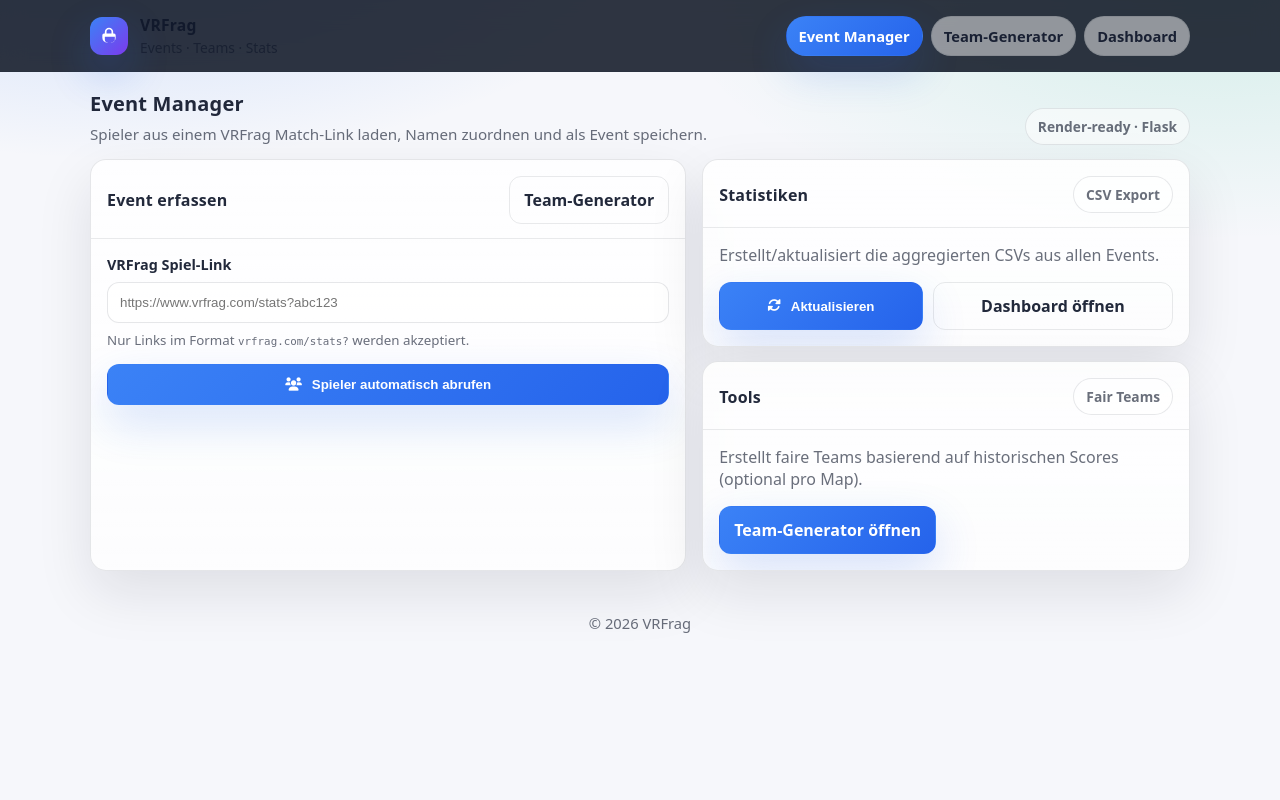
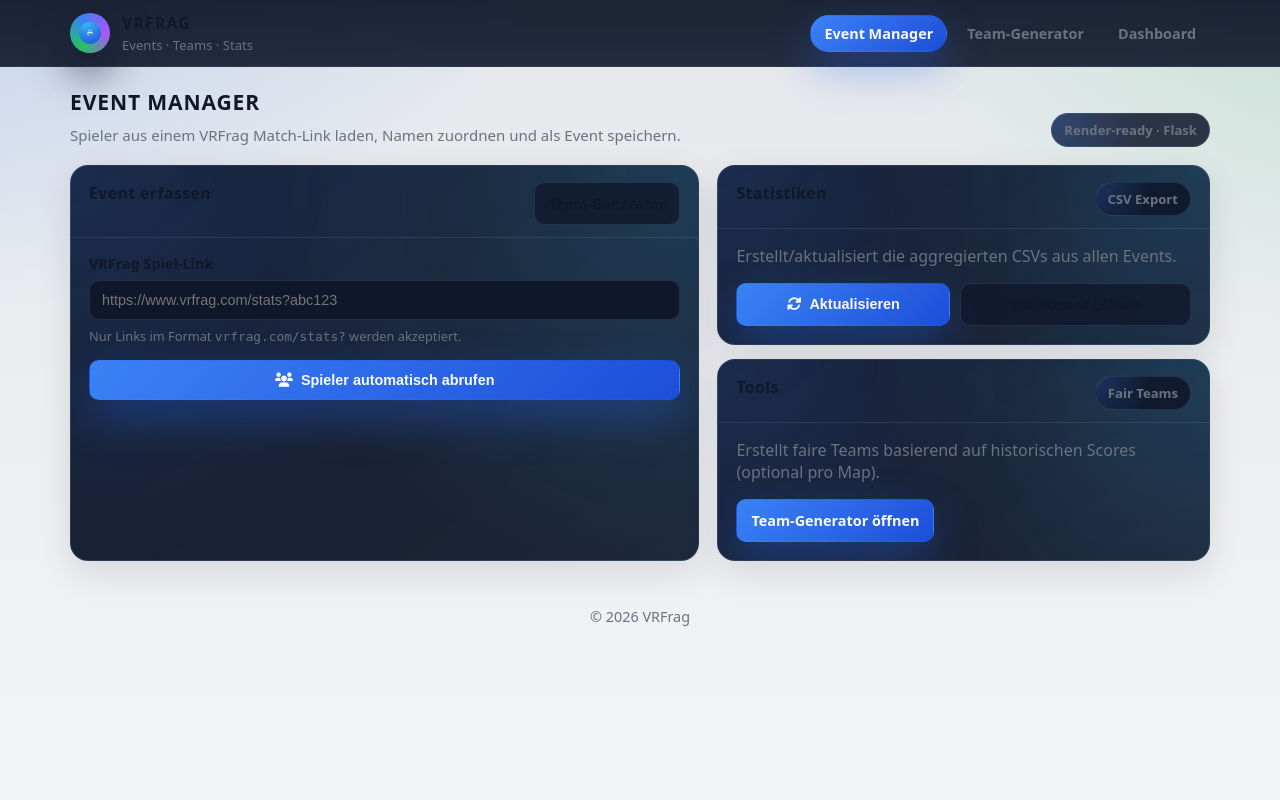
Before and after one commit to Trent1337/VRFrag, a Flask app: page / in a window 1280 px wide. Run offline with Flask 3, Linux system fonts and the light colour scheme.

Commit message:
Update site UI and generator
- Add shared base template and professional styling via static assets

- Improve team generator stability/performance and add CSV read caching

```diff
--- a/static/app.css
+++ b/static/app.css
@@ -1,363 +1,608 @@
-/* VRFrag UI theme (professional, minimal, responsive) */
+/* VRFrag UI – refreshed professional layout */
 :root{
-  --bg: #0b1220;
-  --panel: rgba(255,255,255,.06);
-  --panel-2: rgba(255,255,255,.085);
-  --border: rgba(255,255,255,.12);
-  --text: rgba(255,255,255,.92);
-  --muted: rgba(255,255,255,.68);
-  --shadow: 0 20px 60px rgba(0,0,0,.45);
-  --radius: 16px;
-  --radius-sm: 12px;
-  --ring: rgba(59,130,246,.25);
+  --bg: #050816;
+  --bg-elevated: #0b1120;
+  --bg-soft: #020617;
+  --panel: rgba(15,23,42,.9);
+  --panel-soft: rgba(15,23,42,.85);
+  --border: rgba(148,163,184,.28);
+  --border-subtle: rgba(148,163,184,.18);
+  --text: #e5e7eb;
+  --muted: #9ca3af;
+  --shadow-soft: 0 18px 40px rgba(15,23,42,.55);
+  --shadow-strong: 0 26px 70px rgba(15,23,42,.9);
+
+  --radius-xl: 18px;
+  --radius-lg: 14px;
+  --radius-md: 10px;
+  --ring: rgba(59,130,246,.35);
 
   --primary: #3b82f6;
-  --primary-2: #2563eb;
-  --success: #22c55e;
-  --danger: #ef4444;
-  --warning: #f59e0b;
+  --primary-soft: #1d4ed8;
+  --accent: #22c55e;
+  --danger: #f97373;
+  --danger-strong: #ef4444;
 
   --mono: ui-monospace, SFMono-Regular, Menlo, Monaco, Consolas, "Liberation Mono","Courier New", monospace;
-  --sans: ui-sans-serif, system-ui, -apple-system, "Segoe UI", Roboto, Helvetica, Arial, "Apple Color Emoji", "Segoe UI Emoji";
+  --sans: system-ui, -apple-system, BlinkMacSystemFont, "Segoe UI", Roboto, Helvetica, Arial, sans-serif;
 }
 
 @media (prefers-color-scheme: light){
   :root{
-    --bg: #f6f7fb;
-    --panel: rgba(255,255,255,.82);
-    --panel-2: rgba(255,255,255,.95);
+    --bg: #f3f4f6;
+    --bg-elevated: #ffffff;
+    --bg-soft: #e5e7eb;
+    --panel: #ffffff;
+    --panel-soft: #f9fafb;
     --border: rgba(15,23,42,.12);
-    --text: rgba(15,23,42,.92);
-    --muted: rgba(15,23,42,.62);
-    --shadow: 0 22px 55px rgba(15,23,42,.10);
+    --border-subtle: rgba(148,163,184,.16);
+    --text: #111827;
+    --muted: #6b7280;
+    --shadow-soft: 0 12px 35px rgba(15,23,42,.11);
+    --shadow-strong: 0 20px 55px rgba(15,23,42,.18);
   }
 }
 
-*{box-sizing:border-box}
-html, body{height:100%}
+*,
+*::before,
+*::after{
+  box-sizing:border-box;
+}
+
+html, body{
+  height:100%;
+}
+
 body{
   margin:0;
   font-family: var(--sans);
   color: var(--text);
   background:
-    radial-gradient(900px 400px at 10% -10%, rgba(59,130,246,.22), transparent 60%),
-    radial-gradient(900px 400px at 95% 0%, rgba(16,185,129,.14), transparent 60%),
-    linear-gradient(180deg, var(--bg), var(--bg));
+    radial-gradient(1200px 800px at -10% -20%, rgba(59,130,246,.28), transparent 60%),
+    radial-gradient(900px 700px at 110% -10%, rgba(34,197,94,.2), transparent 60%),
+    linear-gradient(180deg, var(--bg-soft), var(--bg));
+  -webkit-font-smoothing: antialiased;
 }
 
-a{color:inherit}
-
-.container{
-  max-width: 1140px;
-  margin: 0 auto;
-  padding: 20px;
+a{
+  color:inherit;
+  text-decoration:none;
 }
 
+/* Layout wrapper */
+.container{
+  max-width: 1180px;
+  margin: 0 auto;
+  padding: 22px 20px 26px 20px;
+}
+
+/* HEADER / NAVIGATION */
 .app-header{
   position: sticky;
   top: 0;
-  z-index: 10;
-  background: color-mix(in srgb, var(--bg) 82%, transparent);
-  backdrop-filter: blur(12px);
-  border-bottom: 1px solid color-mix(in srgb, var(--border) 70%, transparent);
-}
-@supports not (color-mix(in srgb, #000 50%, #fff)){
-  .app-header{ background: rgba(11,18,32,.85); }
+  z-index: 20;
+  border-bottom: 1px solid var(--border-subtle);
+  background: linear-gradient(
+    180deg,
+    rgba(15,23,42,.94),
+    rgba(15,23,42,.9)
+  );
+  backdrop-filter: blur(18px);
 }
 
 .header-inner{
+  max-width: 1180px;
+  margin: 0 auto;
+  padding: 12px 20px;
   display:flex;
   align-items:center;
   justify-content:space-between;
-  gap: 12px;
-  padding: 14px 20px;
-  max-width: 1140px;
-  margin: 0 auto;
+  gap: 16px;
 }
 
 .brand{
   display:flex;
   align-items:center;
   gap: 12px;
-  min-width: 220px;
+  min-width: 215px;
 }
+
 .brand-mark{
-  width: 38px;
-  height: 38px;
-  border-radius: 12px;
-  background: linear-gradient(135deg, var(--primary), #7c3aed);
-  box-shadow: 0 18px 40px rgba(37,99,235,.25);
-  display:grid;
-  place-items:center;
-  flex: 0 0 auto;
+  width: 40px;
+  height: 40px;
+  border-radius: 999px;
+  padding: 1px;
+  background:
+    conic-gradient(from 210deg, #22c55e, #3b82f6, #a855f7, #22c55e);
+  box-shadow: 0 18px 40px rgba(15,23,42,.8);
+  display:flex;
+  align-items:center;
+  justify-content:center;
 }
-.brand-mark svg{width:20px;height:20px;fill:white}
-.brand-title{display:flex;flex-direction:column;gap:2px}
-.brand-title strong{font-size:.98rem; letter-spacing:.2px}
-.brand-title span{font-size:.86rem; color: var(--muted)}
+
+.brand-mark svg{
+  width: 22px;
+  height: 22px;
+  border-radius: 999px;
+  padding: 7px;
+  background: radial-gradient(circle at 30% 0%, #38bdf8, #1d4ed8);
+  fill: #e5e7eb;
+}
+
+.brand-title{
+  display:flex;
+  flex-direction:column;
+  gap: 2px;
+}
+
+.brand-title strong{
+  font-size: 0.98rem;
+  letter-spacing: .08em;
+  text-transform: uppercase;
+}
+
+.brand-title span{
+  font-size: .82rem;
+  color: var(--muted);
+}
 
 .nav{
   display:flex;
   align-items:center;
-  gap: 8px;
-  flex-wrap: wrap;
-  justify-content: flex-end;
+  justify-content:flex-end;
+  gap: 6px;
+  flex-wrap:wrap;
 }
+
 .nav a{
-  text-decoration:none;
-  font-weight: 700;
-  font-size: .92rem;
-  padding: 9px 12px;
+  position:relative;
+  padding: 8px 13px;
   border-radius: 999px;
-  border: 1px solid color-mix(in srgb, var(--border) 75%, transparent);
-  background: color-mix(in srgb, var(--panel) 60%, transparent);
+  border: 1px solid transparent;
+  font-size: .9rem;
+  font-weight: 600;
+  color: var(--muted);
+  background: transparent;
+  transition:
+    background .14s ease-out,
+    color .14s ease-out,
+    border-color .14s ease-out,
+    box-shadow .14s ease-out,
+    transform .06s ease-out;
 }
-.nav a:hover{background: color-mix(in srgb, var(--panel-2) 70%, transparent)}
+
+.nav a::after{
+  content:"";
+  position:absolute;
+  inset: 0;
+  border-radius: inherit;
+  border: 1px solid rgba(148,163,184,.3);
+  opacity: 0;
+  pointer-events:none;
+  transition: opacity .18s ease-out;
+}
+
+.nav a:hover{
+  background: rgba(15,23,42,.92);
+  color: #e5e7eb;
+  transform: translateY(1px);
+}
+
+.nav a:hover::after{
+  opacity: 1;
+}
+
 .nav a.active{
   border-color: transparent;
-  background: linear-gradient(135deg, var(--primary), var(--primary-2));
-  color: white;
-  box-shadow: 0 18px 40px rgba(37,99,235,.18);
+  background: linear-gradient(135deg, var(--primary), var(--primary-soft));
+  color: #f9fafb;
+  box-shadow: 0 18px 40px rgba(37,99,235,.36);
 }
 
+/* PAGE LAYOUT */
 .page{
-  padding-top: 18px;
-  padding-bottom: 22px;
+  padding-top: 20px;
+  padding-bottom: 26px;
 }
 
 .page-head{
   display:flex;
   align-items:flex-end;
   justify-content:space-between;
-  gap: 12px;
-  margin-bottom: 14px;
+  gap: 16px;
+  margin-bottom: 18px;
 }
+
 .page-head h1{
   margin: 0;
-  font-size: 1.25rem;
-  letter-spacing: .2px;
+  font-size: 1.32rem;
+  letter-spacing: .04em;
+  text-transform: uppercase;
 }
+
 .page-head p{
-  margin: 6px 0 0 0;
+  margin: 8px 0 0 0;
   color: var(--muted);
-  line-height: 1.45;
-  font-size: .95rem;
+  line-height: 1.5;
+  font-size: .94rem;
 }
+
 .page-head .meta{
   display:flex;
   align-items:center;
-  gap: 10px;
-  flex-wrap: wrap;
-  justify-content: flex-end;
+  gap: 8px;
+  flex-wrap:wrap;
+  justify-content:flex-end;
 }
 
 .pill{
   display:inline-flex;
   align-items:center;
-  gap: 8px;
-  padding: 8px 12px;
+  gap: 6px;
+  padding: 7px 12px;
   border-radius: 999px;
-  border: 1px solid color-mix(in srgb, var(--border) 80%, transparent);
-  background: color-mix(in srgb, var(--panel) 65%, transparent);
+  border: 1px solid var(--border-subtle);
+  background: radial-gradient(circle at 0 0, rgba(59,130,246,.25), transparent 55%), rgba(15,23,42,.86);
   color: var(--muted);
-  font-size: .86rem;
+  font-size: .82rem;
   font-weight: 700;
   white-space: nowrap;
 }
+
 .pill code{
   font-family: var(--mono);
-  font-size: .84rem;
-  color: inherit;
+  font-size: .8rem;
 }
 
 .grid{
   display:grid;
-  grid-template-columns: 1.1fr .9fr;
-  gap: 16px;
+  grid-template-columns: minmax(0,1.15fr) minmax(0,.9fr);
+  gap: 18px;
 }
-@media (max-width: 980px){ .grid{grid-template-columns:1fr} }
 
 .grid-2{
   display:grid;
-  grid-template-columns: 1fr 1fr;
-  gap: 16px;
+  grid-template-columns: repeat(2,minmax(0,1fr));
+  gap: 18px;
 }
-@media (max-width: 980px){ .grid-2{grid-template-columns:1fr} }
 
+@media (max-width: 980px){
+  .grid,
+  .grid-2{
+    grid-template-columns: minmax(0,1fr);
+  }
+}
+
+/* CARDS */
 .card{
-  border: 1px solid color-mix(in srgb, var(--border) 85%, transparent);
-  background: linear-gradient(180deg, color-mix(in srgb, var(--panel-2) 92%, transparent), color-mix(in srgb, var(--panel) 92%, transparent));
-  border-radius: var(--radius);
-  box-shadow: var(--shadow);
-  overflow: hidden;
+  border-radius: var(--radius-xl);
+  border: 1px solid var(--border-subtle);
+  background:
+    radial-gradient(circle at 0 0, rgba(59,130,246,.16), transparent 55%),
+    radial-gradient(circle at 100% 0, rgba(56,189,248,.18), transparent 60%),
+    linear-gradient(145deg, rgba(15,23,42,.98), rgba(15,23,42,.94));
+  box-shadow: var(--shadow-soft);
+  overflow:hidden;
 }
+
 .card-hd{
   display:flex;
-  align-items:center;
+  align-items:flex-start;
   justify-content:space-between;
   gap: 12px;
-  padding: 16px 16px 14px 16px;
-  border-bottom: 1px solid color-mix(in srgb, var(--border) 70%, transparent);
+  padding: 16px 18px 12px 18px;
+  border-bottom: 1px solid var(--border-subtle);
 }
+
 .card-hd h2{
   margin: 0;
   font-size: 1rem;
-  letter-spacing: .2px;
+  letter-spacing: .02em;
 }
-.card-bd{padding: 16px}
 
-.muted{color: var(--muted)}
-.stack{display:grid; gap: 14px}
+.card-bd{
+  padding: 16px 18px 18px 18px;
+}
 
-.field{display:grid; gap: 8px}
+.card-sub{
+  border-radius: var(--radius-lg);
+  border: 1px solid var(--border-subtle);
+  background: rgba(15,23,42,.92);
+}
+
+.muted{
+  color: var(--muted);
+}
+
+.stack{
+  display:grid;
+  gap: 14px;
+}
+
+.field{
+  display:grid;
+  gap: 7px;
+}
+
 label{
-  font-weight: 800;
+  font-weight: 700;
   font-size: .9rem;
 }
-input[type="text"], input[type="url"], select, textarea{
-  width: 100%;
-  padding: 12px 12px;
-  border-radius: 12px;
-  border: 1px solid color-mix(in srgb, var(--border) 85%, transparent);
-  background: color-mix(in srgb, var(--panel) 70%, transparent);
+
+input[type="text"],
+input[type="url"],
+select,
+textarea{
+  width:100%;
+  padding: 11px 12px;
+  border-radius: var(--radius-md);
+  border: 1px solid var(--border-subtle);
+  background: rgba(15,23,42,.96);
   color: var(--text);
-  outline: none;
-  transition: box-shadow .15s, border-color .15s, background .15s;
+  outline:none;
+  font-size:.9rem;
+  transition:
+    border-color .14s ease-out,
+    box-shadow .14s ease-out,
+    background .14s ease-out,
+    transform .06s ease-out;
 }
-input:focus, select:focus, textarea:focus{
-  border-color: color-mix(in srgb, var(--primary) 55%, var(--border));
-  box-shadow: 0 0 0 4px var(--ring);
-  background: color-mix(in srgb, var(--panel-2) 70%, transparent);
+
+input:focus,
+select:focus,
+textarea:focus{
+  border-color: rgba(59,130,246,.9);
+  box-shadow: 0 0 0 1px rgba(59,130,246,.85), 0 0 0 5px var(--ring);
+  background: rgba(15,23,42,1);
+  transform: translateY(-1px);
 }
-small{color: var(--muted); line-height: 1.4}
 
+small{
+  color: var(--muted);
+  line-height: 1.45;
+  font-size: .8rem;
+}
+
+/* BUTTONS */
 .btn{
   display:inline-flex;
   align-items:center;
   justify-content:center;
-  gap: 10px;
-  padding: 12px 14px;
-  border-radius: 12px;
-  border: 1px solid color-mix(in srgb, var(--border) 85%, transparent);
-  background: color-mix(in srgb, var(--panel) 70%, transparent);
+  gap: 8px;
+  padding: 11px 14px;
+  border-radius: var(--radius-md);
+  border: 1px solid var(--border-subtle);
+  background: rgba(15,23,42,.96);
   color: var(--text);
-  font-weight: 850;
+  font-size: .9rem;
+  font-weight: 700;
   cursor:pointer;
-  transition: transform .06s, background .15s, border-color .15s;
   text-decoration:none;
   user-select:none;
+  transition:
+    background .14s ease-out,
+    border-color .14s ease-out,
+    box-shadow .14s ease-out,
+    transform .06s ease-out,
+    opacity .14s ease-out;
 }
-.btn:hover{background: color-mix(in srgb, var(--panel-2) 72%, transparent)}
-.btn:active{transform: translateY(1px)}
-.btn:disabled{opacity:.55; cursor:not-allowed; transform:none}
+
+.btn:hover{
+  background: rgba(15,23,42,1);
+  transform: translateY(1px);
+}
+
+.btn:active{
+  transform: translateY(2px) scale(.99);
+  box-shadow: inset 0 0 0 1px rgba(15,23,42,1);
+}
+
+.btn:disabled{
+  opacity:.55;
+  cursor:not-allowed;
+  transform:none;
+  box-shadow:none;
+}
+
 .btn-primary{
   border-color: transparent;
-  background: linear-gradient(135deg, var(--primary), var(--primary-2));
-  color: white;
-  box-shadow: 0 18px 45px rgba(37,99,235,.18);
+  background: linear-gradient(135deg, var(--primary), var(--primary-soft));
+  color: #f9fafb;
+  box-shadow: 0 18px 44px rgba(37,99,235,.38);
 }
-.btn-primary:hover{background: linear-gradient(135deg, #60a5fa, var(--primary-2))}
+
+.btn-primary:hover{
+  background: linear-gradient(135deg, #60a5fa, var(--primary-soft));
+}
+
 .btn-success{
   border-color: transparent;
-  background: linear-gradient(135deg, #22c55e, #16a34a);
-  color: white;
-  box-shadow: 0 18px 45px rgba(34,197,94,.14);
+  background: linear-gradient(135deg, var(--accent), #16a34a);
+  color: #f9fafb;
+  box-shadow: 0 18px 38px rgba(22,163,74,.36);
 }
+
 .btn-danger{
   border-color: transparent;
-  background: linear-gradient(135deg, #ef4444, #b91c1c);
-  color: white;
-  box-shadow: 0 18px 45px rgba(239,68,68,.14);
+  background: linear-gradient(135deg, var(--danger-strong), #b91c1c);
+  color: #fef2f2;
+  box-shadow: 0 18px 38px rgba(239,68,68,.34);
 }
+
 .btn-ghost{
-  background: transparent;
-  border-color: color-mix(in srgb, var(--border) 75%, transparent);
+  background: rgba(15,23,42,.75);
+  border-color: var(--border-subtle);
 }
-.btn-row{display:flex; gap:10px; flex-wrap:wrap}
-.btn-row .btn{flex: 1 1 auto}
 
+.btn-row{
+  display:flex;
+  flex-wrap:wrap;
+  gap: 10px;
+}
+
+.btn-row .btn{
+  flex: 1 1 auto;
+}
+
+/* FEEDBACK / STATES */
 .alert{
   display:none;
-  border-radius: 12px;
-  border: 1px solid color-mix(in srgb, var(--border) 85%, transparent);
-  padding: 12px 12px;
+  border-radius: var(--radius-md);
+  border: 1px solid var(--border-subtle);
+  padding: 11px 12px;
   line-height: 1.4;
-  background: color-mix(in srgb, var(--panel) 75%, transparent);
+  background: rgba(15,23,42,.96);
+  font-size: .9rem;
 }
-.alert.success{border-color: color-mix(in srgb, var(--success) 35%, var(--border));}
-.alert.error{border-color: color-mix(in srgb, var(--danger) 35%, var(--border));}
+
+.alert.success{
+  border-color: rgba(22,163,74,.7);
+  box-shadow: 0 0 0 1px rgba(22,163,74,.25);
+}
+
+.alert.error{
+  border-color: rgba(239,68,68,.75);
+  box-shadow: 0 0 0 1px rgba(239,68,68,.28);
+}
 
 .loading{
   display:none;
-  padding: 10px 0;
+  padding: 8px 0;
   color: var(--muted);
-  gap: 10px;
+  gap: 9px;
   align-items:center;
+  font-size:.88rem;
 }
+
 .spinner{
-  width: 18px;
-  height: 18px;
+  width: 16px;
+  height: 16px;
   border-radius: 999px;
-  border: 3px solid color-mix(in srgb, var(--border) 60%, transparent);
+  border: 2px solid rgba(148,163,184,.4);
   border-top-color: var(--primary);
-  animation: spin .9s linear infinite;
+  animation: spin .8s linear infinite;
 }
-@keyframes spin{to{transform: rotate(360deg)}}
 
+@keyframes spin{
+  to{transform: rotate(360deg);}
+}
+
+/* LIST LAYOUTS */
 .list{
   display:grid;
-  gap: 10px;
-  margin-top: 12px;
+  gap: 9px;
+  margin-top: 10px;
 }
+
 .list-item{
   display:flex;
   align-items:flex-start;
-  gap: 12px;
-  padding: 12px;
-  border-radius: 14px;
-  border: 1px solid color-mix(in srgb, var(--border) 75%, transparent);
-  background: color-mix(in srgb, var(--panel) 70%, transparent);
+  gap: 11px;
+  padding: 10px 11px;
+  border-radius: var(--radius-lg);
+  border: 1px solid var(--border-subtle);
+  background: rgba(15,23,42,.96);
 }
+
 .list-item .index{
-  width: 34px;
-  height: 34px;
-  border-radius: 12px;
+  width: 30px;
+  height: 30px;
+  border-radius: 999px;
   display:grid;
   place-items:center;
-  font-weight: 950;
-  background: color-mix(in srgb, var(--primary) 18%, transparent);
-  border: 1px solid color-mix(in srgb, var(--primary) 25%, transparent);
+  font-size:.86rem;
+  font-weight: 800;
+  background: radial-gradient(circle at 30% 0, #38bdf8, #1d4ed8);
+  color: #f9fafb;
   flex: 0 0 auto;
 }
-.list-item .grow{flex:1 1 auto; min-width: 160px}
-.list-item .grow strong{display:block}
-.list-item .grow span{display:block; margin-top:4px; color: var(--muted); font-size: .9rem}
 
-.card-sub{
-  border: 1px solid color-mix(in srgb, var(--border) 70%, transparent);
-  border-radius: 14px;
-  background: color-mix(in srgb, var(--panel) 75%, transparent);
-  box-shadow: none;
+.list-item .grow{
+  flex:1 1 auto;
+  min-width: 140px;
 }
 
-table{width:100%; border-collapse:collapse}
+.list-item .grow strong{
+  display:block;
+}
+
+.list-item .grow span{
+  display:block;
+  margin-top:3px;
+  color: var(--muted);
+  font-size: .84rem;
+}
+
+/* TABLES */
+table{
+  width:100%;
+  border-collapse:collapse;
+}
+
 thead th{
   text-align:left;
-  font-size: .9rem;
-  padding: 10px 10px;
-  color: color-mix(in srgb, var(--muted) 95%, transparent);
-  background: color-mix(in srgb, var(--panel) 65%, transparent);
-  border-bottom: 1px solid color-mix(in srgb, var(--border) 70%, transparent);
+  font-size: .82rem;
+  padding: 9px 9px;
+  color: var(--muted);
+  background: rgba(15,23,42,.98);
+  border-bottom: 1px solid var(--border-subtle);
+  font-weight: 700;
 }
+
 tbody td{
-  padding: 10px 10px;
-  border-bottom: 1px solid color-mix(in srgb, var(--border) 45%, transparent);
+  padding: 8px 9px;
+  border-bottom: 1px solid rgba(15,23,42,.85);
+  font-size:.88rem;
 }
-tbody tr:hover{background: color-mix(in srgb, var(--panel-2) 60%, transparent)}
+
+tbody tr:hover{
+  background: rgba(15,23,42,.98);
+}
+
+/* GENERIC UTILITIES */
+.empty{
+  color: var(--muted);
+  text-align:center;
+  padding: 20px 0;
+  font-size:.9rem;
+}
+
+.notice-box{
+  border-radius: var(--radius-lg);
+  border: 1px solid rgba(234,179,8,.45);
+  background: rgba(24,24,27,.96);
+  padding: 11px 12px 12px 12px;
+  font-size:.88rem;
+}
+
+.notice-box .title{
+  font-weight: 700;
+  margin-bottom: 4px;
+}
+
+.notice-chips{
+  display:flex;
+  flex-wrap:wrap;
+  gap: 7px;
+  margin-top: 6px;
+}
+
+.notice-chip{
+  border-radius: 999px;
+  border: 1px solid rgba(148,163,184,.45);
+  padding: 5px 9px;
+  background: rgba(15,23,42,.96);
+  color: var(--text);
+  font-size:.8rem;
+  display:inline-flex;
+  align-items:center;
+  gap: 6px;
+  cursor:pointer;
+}
 
 .footer{
   padding: 20px;
   color: var(--muted);
   text-align:center;
-  font-size: .92rem;
+  font-size: .9rem;
 }
```
